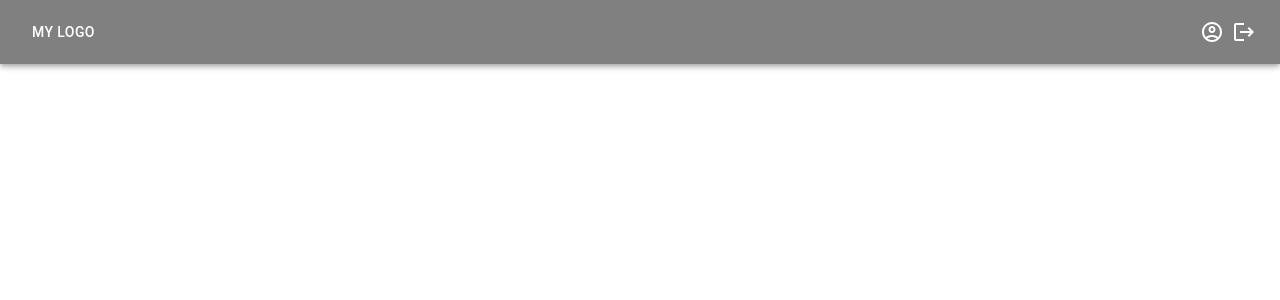
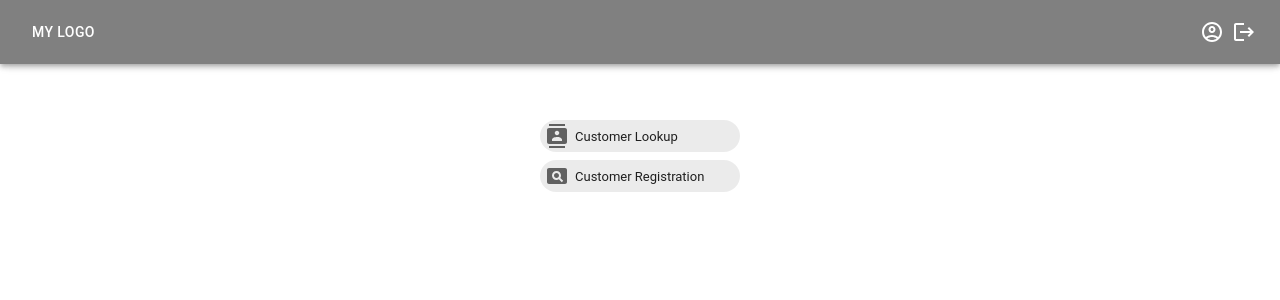
Before and after one commit to NerellaVenkataSai/react-poc, a React (Create React App) app: page / in a window 1280 px wide. Shown: the top 300 px of the page. Built offline with nearby package versions, Linux system fonts and the light colour scheme.

Commit message:
homePage

```diff
--- a/src/App.tsx
+++ b/src/App.tsx
@@ -1,12 +1,12 @@
 import React from 'react';
 import logo from './logo.svg';
-
+import HomePage from './homePage';
 import './App.css';
 
 function App() {
   return (
     <div className="App">
-
+      <HomePage />
     </div>
   );
 }
--- /dev/null
+++ b/src/homePage.tsx
@@ -0,0 +1,15 @@
+import React from 'react';
+import { Chip, Stack } from '@mui/material';
+import ContactsIcon from '@mui/icons-material/Contacts';
+import PageviewIcon from '@mui/icons-material/Pageview';
+
+function HomePage() {
+    return (
+        <Stack direction={'column'} spacing={1} alignItems='center'>
+            <Chip icon={<ContactsIcon />} label="Customer Lookup" sx={{justifyContent: 'flex-start', width: '200px' }} />
+            <Chip icon={<PageviewIcon />} label="Customer Registration" sx={{justifyContent: 'flex-start', width: '200px' }} />
+        </Stack>
+    );
+}
+
+export default HomePage;
--- a/src/index.css
+++ b/src/index.css
@@ -15,3 +15,7 @@ code {
 .header-main {
   background-color: grey !important;
 }
+
+.App {
+  margin-top: 120px;
+}
```
